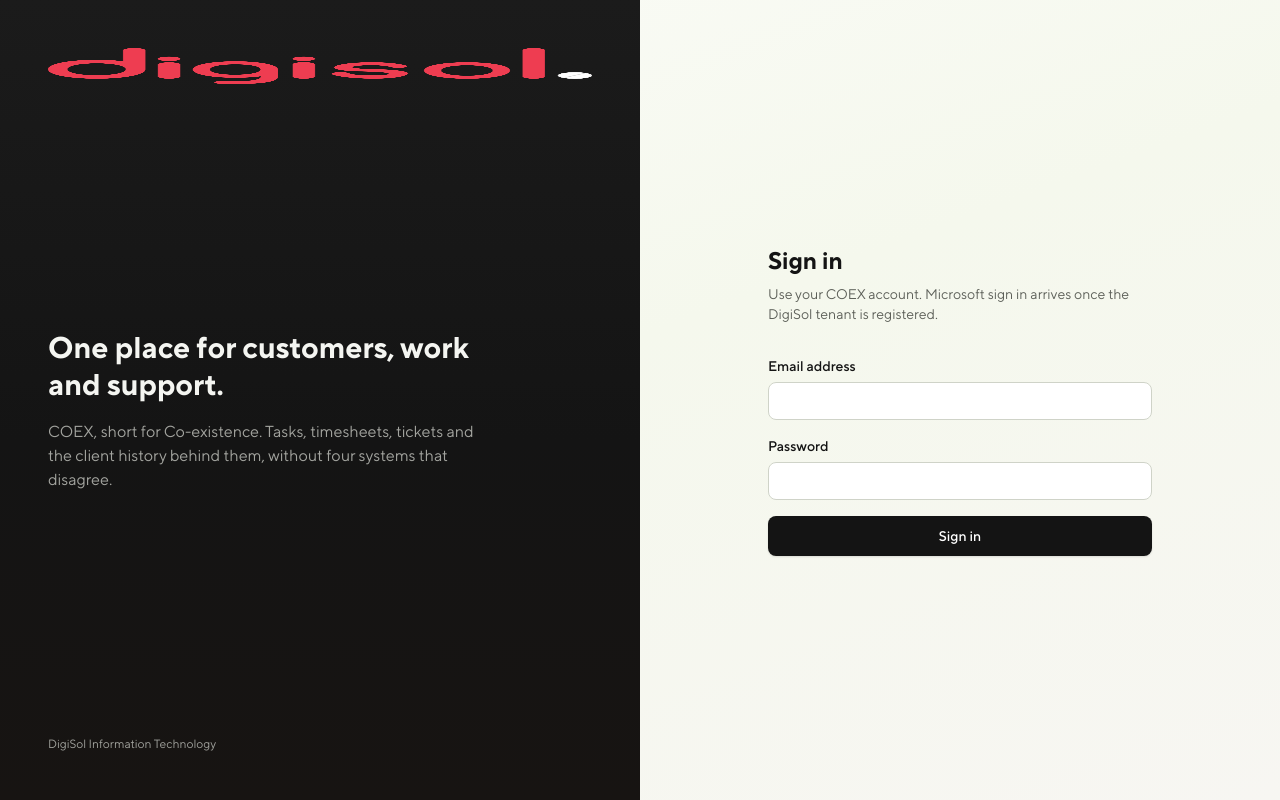
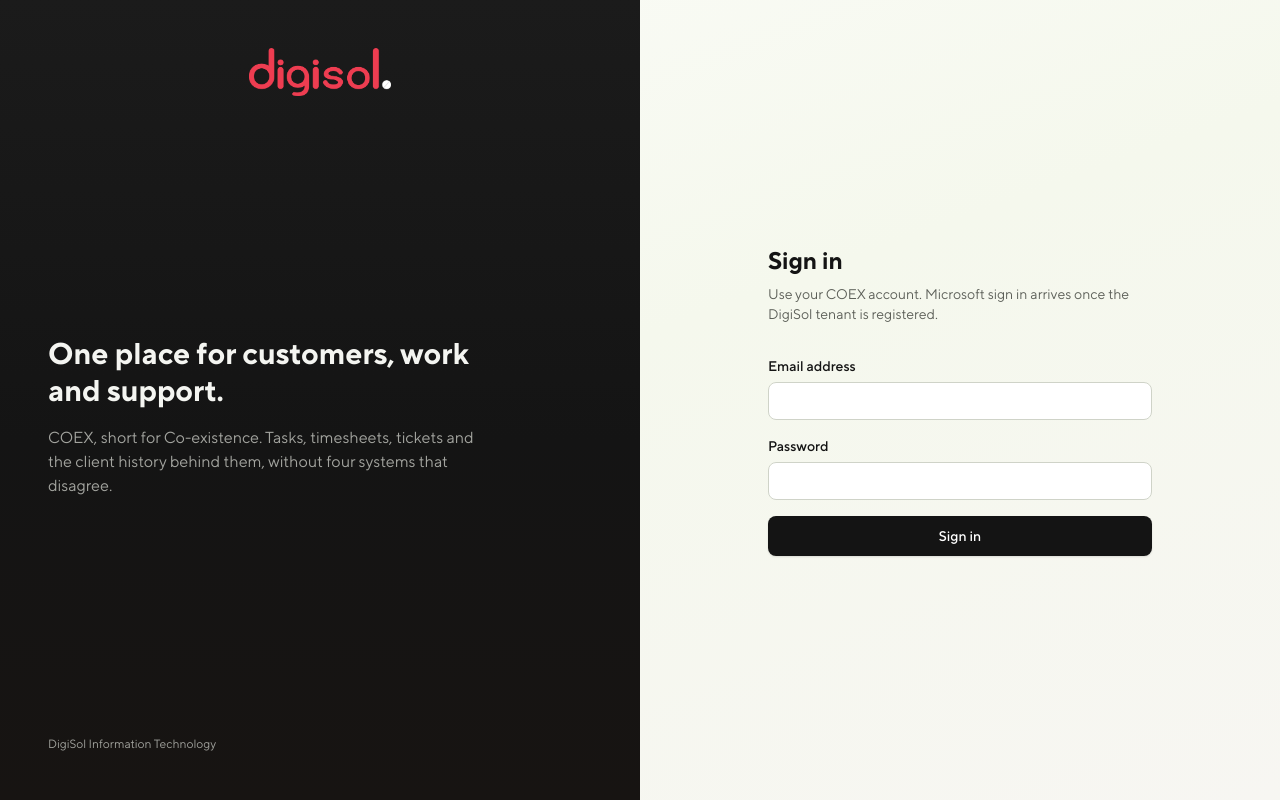
Before and after one commit to digisol-ae/COEX, a Next.js app: page /login in a window 1280 px wide. Built offline with nearby package versions, Linux system fonts and the light colour scheme; no server answers; what async_hooks would draw is missing.

Commit message:
Update login logo dimensions and styling for better visibility

```diff
--- a/src/app/login/page.tsx
+++ b/src/app/login/page.tsx
@@ -20,9 +20,9 @@
           src="/brand/logo-long.png"
           alt="DigiSol"
           width={296}
-          height={100}
+          height={200}
           priority
-          className="h-9 w-auto"
+          className="h-12 w-auto object-contain"
         />
 
         <div>
```
